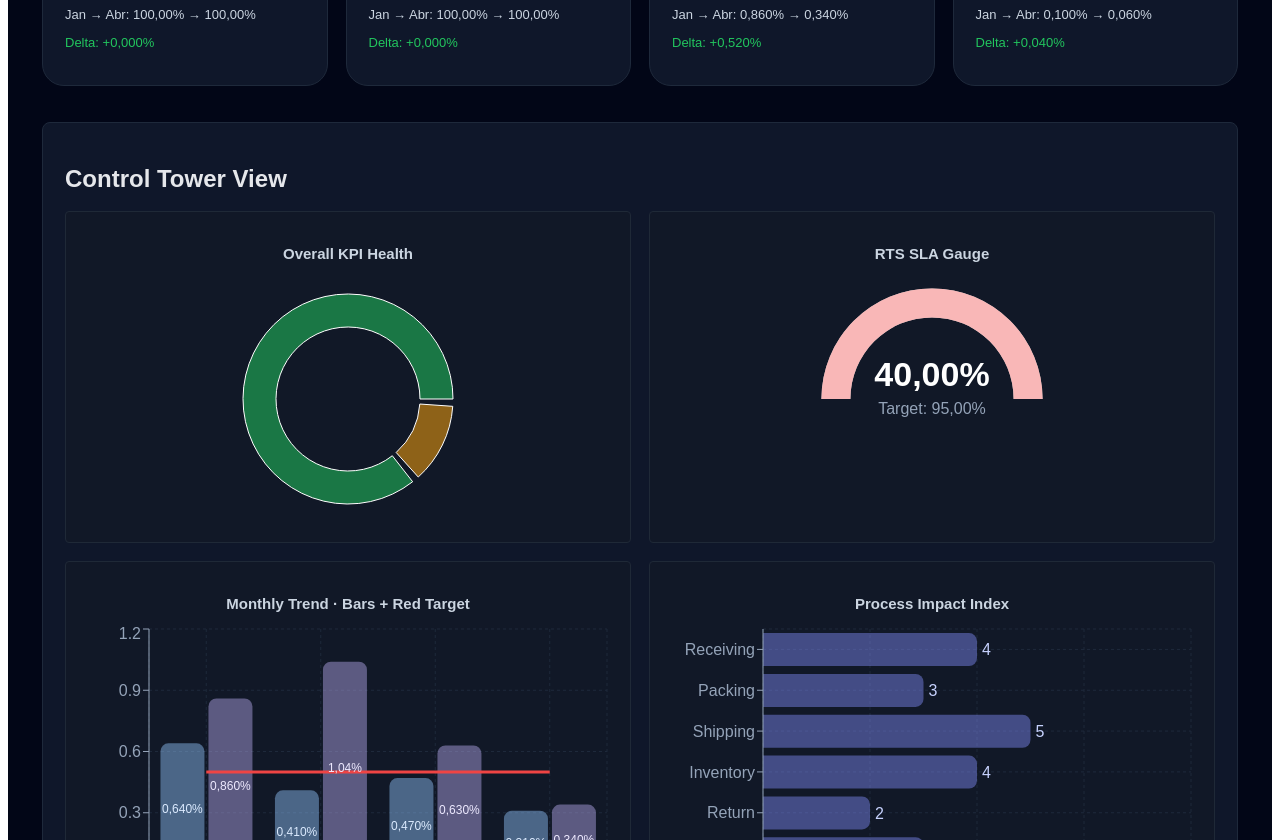
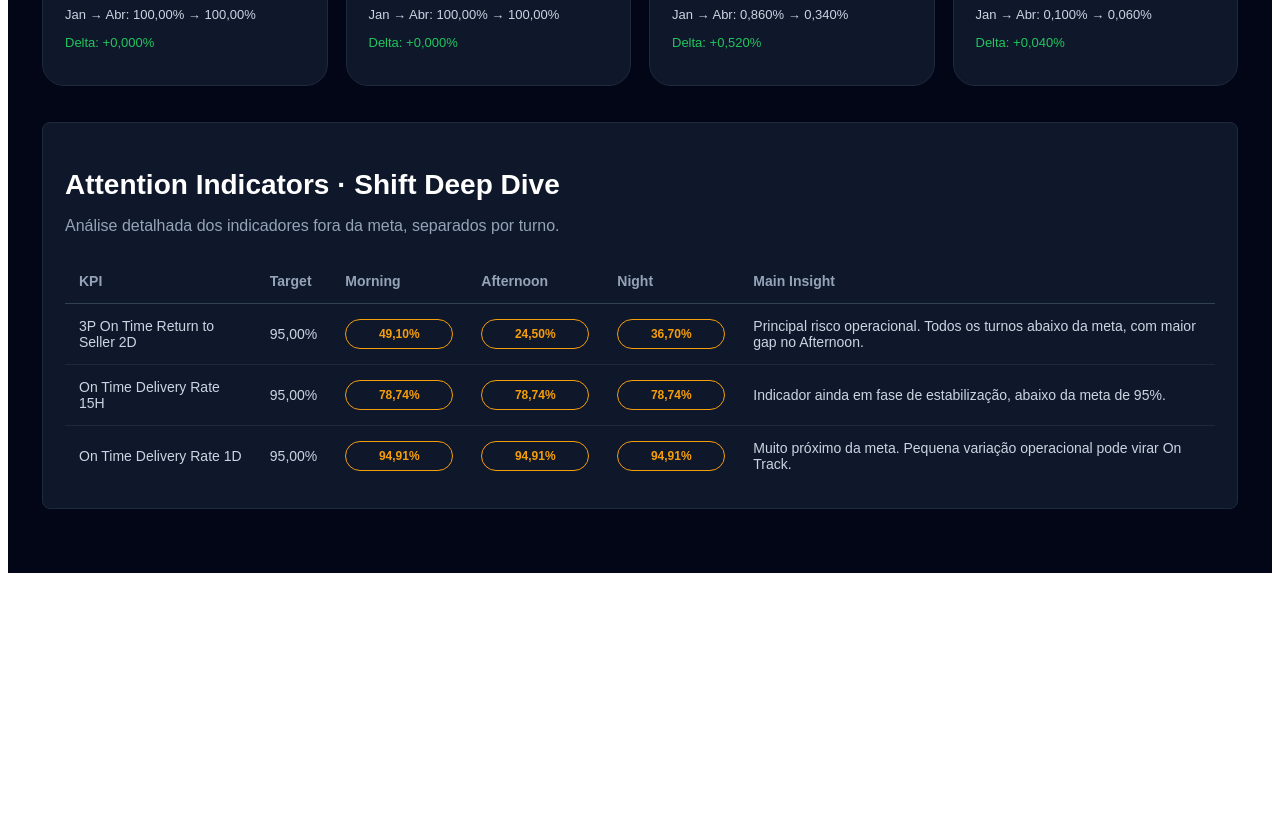
Before and after one commit to gabrielmedinaleite-hue/exception-handling-dashboard, a Next.js app: page / in a window 1280 px wide. Shown: the part 1960-2800 px from the top of the page. After the commit the page ends 2541 px from the top, so only its background shows below. Built offline with nearby package versions, Linux system fonts and the light colour scheme.

Commit message:
Update page.js

```diff
--- a/app/page.js
+++ b/app/page.js
@@ -1,22 +1,4 @@
 "use client";
-
-import {
-  ResponsiveContainer,
-  BarChart,
-  Bar,
-  XAxis,
-  YAxis,
-  Tooltip,
-  CartesianGrid,
-  ComposedChart,
-  Line,
-  PieChart,
-  Pie,
-  Cell,
-  RadialBarChart,
-  RadialBar,
-  LabelList,
-} from "recharts";
 
 const kpis = [
   { title: "Capital Loss Rate", area: "Loss", target: 0.095, jan: 0.108, feb: 0.003, mar: 0.001, apr: 0.001, value: 0.001, direction: "lower" },
@@ -43,28 +25,6 @@ const kpis = [
   { title: "Counting Coverage Rate 1 Week", area: "Inventory", target: 100.00, jan: 100, feb: 100, mar: 99.82, apr: 100, value: 100, direction: "higher" },
   { title: "IRDR", area: "Inventory", target: 0.50, jan: 0.86, feb: 1.04, mar: 0.63, apr: 0.34, value: 0.34, direction: "lower" },
   { title: "Wrongly Count", area: "Inventory", target: 1.00, jan: 0.10, feb: 0.16, mar: 0.11, apr: 0.06, value: 0.06, direction: "lower" },
-];
-
-const monthlyTrend = [
-  { month: "Jan", exception: 0.64, irdr: 0.86, lost: 0.086, target: 0.50 },
-  { month: "Fev", exception: 0.41, irdr: 1.04, lost: 0.052, target: 0.50 },
-  { month: "Mar", exception: 0.47, irdr: 0.63, lost: 0.032, target: 0.50 },
-  { month: "Abr", exception: 0.31, irdr: 0.34, lost: 0.011, target: 0.50 },
-];
-
-const shiftAnalysis = [
-  { shift: "Morning", exception: 0.35, emptyBox: 0.14, irdr: 0.08, rts: 49.1 },
-  { shift: "Afternoon", exception: 0.30, emptyBox: 0.14, irdr: 0.10, rts: 24.5 },
-  { shift: "Night", exception: 0.30, emptyBox: 0.14, irdr: 0.09, rts: 36.7 },
-];
-
-const processImpact = [
-  { process: "Receiving", value: 4 },
-  { process: "Packing", value: 3 },
-  { process: "Shipping", value: 5 },
-  { process: "Inventory", value: 4 },
-  { process: "Return", value: 2 },
-  { process: "Delivery", value: 3 },
 ];
 
 const attentionByShift = [
@@ -100,18 +60,15 @@ export default function Dashboard() {
   const onTrack = kpis.filter((k) => getStatus(k) === "On Track").length;
   const attention = kpis.length - onTrack;
 
-  const healthData = [
-    { name: "On Track", value: onTrack },
-    { name: "Attention", value: attention },
-  ];
-
   return (
     <main style={{ background: "#020617", minHeight: "100vh", color: "white", padding: "34px", fontFamily: "Arial" }}>
       <header style={{ marginBottom: "28px" }}>
         <p style={{ color: "#fb923c", fontWeight: "bold", letterSpacing: "1px" }}>
           SHEIN WHA · EXCEPTION HANDLING & INVENTORY
         </p>
-        <h1 style={{ fontSize: "44px", marginBottom: "8px" }}>Executive Scorecard Dashboard</h1>
+        <h1 style={{ fontSize: "44px", marginBottom: "8px" }}>
+          Executive Scorecard Dashboard
+        </h1>
         <p style={{ color: "#94a3b8", fontSize: "18px" }}>
           Monthly performance view · January to April · Target vs Actual
         </p>
@@ -129,82 +86,11 @@ export default function Dashboard() {
         ))}
       </section>
 
-      <section style={{ ...panel, marginBottom: "26px" }}>
-        <h2 style={sectionTitle}>Control Tower View</h2>
+      <section style={{ ...panel, marginBottom: "30px" }}>
+        <h2 style={{ fontSize: "28px", marginBottom: "8px" }}>
+          Attention Indicators · Shift Deep Dive
+        </h2>
 
-        <div style={{ display: "grid", gridTemplateColumns: "1fr 1fr", gap: "18px" }}>
-          <ChartBox title="Overall KPI Health">
-            <ResponsiveContainer width="100%" height={250}>
-              <PieChart>
-                <Pie data={healthData} dataKey="value" nameKey="name" innerRadius={72} outerRadius={105} paddingAngle={4}>
-                  <Cell fill="rgba(34,197,94,0.55)" />
-                  <Cell fill="rgba(245,158,11,0.55)" />
-                </Pie>
-                <Tooltip />
-              </PieChart>
-            </ResponsiveContainer>
-          </ChartBox>
-
-          <ChartBox title="RTS SLA Gauge">
-            <Gauge value={40} target={95} />
-          </ChartBox>
-
-          <ChartBox title="Monthly Trend · Bars + Red Target">
-            <ResponsiveContainer width="100%" height={285}>
-              <ComposedChart data={monthlyTrend}>
-                <CartesianGrid strokeDasharray="3 3" stroke="#1e293b" />
-                <XAxis dataKey="month" stroke="#94a3b8" />
-                <YAxis stroke="#94a3b8" />
-                <Tooltip />
-                <Bar dataKey="exception" name="Exception" fill="rgba(147,197,253,0.45)" radius={[8, 8, 0, 0]}>
-                  <LabelList dataKey="exception" formatter={fmt} fill="#dbeafe" fontSize={12} />
-                </Bar>
-                <Bar dataKey="irdr" name="IRDR" fill="rgba(196,181,253,0.42)" radius={[8, 8, 0, 0]}>
-                  <LabelList dataKey="irdr" formatter={fmt} fill="#ede9fe" fontSize={12} />
-                </Bar>
-                <Line dataKey="target" name="Target" stroke="#ef4444" strokeWidth={3} dot={false} />
-              </ComposedChart>
-            </ResponsiveContainer>
-          </ChartBox>
-
-          <ChartBox title="Process Impact Index">
-            <ResponsiveContainer width="100%" height={285}>
-              <BarChart data={processImpact} layout="vertical">
-                <CartesianGrid strokeDasharray="3 3" stroke="#1e293b" />
-                <XAxis type="number" stroke="#94a3b8" />
-                <YAxis dataKey="process" type="category" stroke="#94a3b8" width={90} />
-                <Tooltip />
-                <Bar dataKey="value" fill="rgba(129,140,248,0.45)" radius={[0, 8, 8, 0]}>
-                  <LabelList dataKey="value" position="right" fill="#c7d2fe" />
-                </Bar>
-              </BarChart>
-            </ResponsiveContainer>
-          </ChartBox>
-        </div>
-      </section>
-
-      <section style={{ ...panel, marginBottom: "26px" }}>
-        <h2 style={sectionTitle}>Shift Performance View</h2>
-
-        <ResponsiveContainer width="100%" height={320}>
-          <ComposedChart data={shiftAnalysis}>
-            <CartesianGrid strokeDasharray="3 3" stroke="#1e293b" />
-            <XAxis dataKey="shift" stroke="#94a3b8" />
-            <YAxis stroke="#94a3b8" />
-            <Tooltip />
-            <Bar dataKey="exception" name="Exception" fill="rgba(147,197,253,0.45)" radius={[8, 8, 0, 0]}>
-              <LabelList dataKey="exception" formatter={fmt} fill="#dbeafe" />
-            </Bar>
-            <Bar dataKey="irdr" name="IRDR" fill="rgba(196,181,253,0.42)" radius={[8, 8, 0, 0]}>
-              <LabelList dataKey="irdr" formatter={fmt} fill="#ede9fe" />
-            </Bar>
-            <Line dataKey="emptyBox" name="Empty Box" stroke="#fca5a5" strokeWidth={2} />
-          </ComposedChart>
-        </ResponsiveContainer>
-      </section>
-
-      <section style={{ ...panel, marginBottom: "30px" }}>
-        <h2 style={{ fontSize: "28px", marginBottom: "8px" }}>Attention Indicators · Shift Deep Dive</h2>
         <p style={{ color: "#94a3b8", marginBottom: "24px" }}>
           Análise detalhada dos indicadores fora da meta, separados por turno.
         </p>
@@ -221,14 +107,21 @@ export default function Dashboard() {
                 <th style={th}>Main Insight</th>
               </tr>
             </thead>
+
             <tbody>
               {attentionByShift.map((row) => (
                 <tr key={row.kpi} style={{ borderTop: "1px solid #1e293b" }}>
                   <td style={td}>{row.kpi}</td>
                   <td style={td}>{fmt(row.target)}</td>
-                  <td style={td}><ShiftPill value={row.morning} target={row.target} direction={row.direction} /></td>
-                  <td style={td}><ShiftPill value={row.afternoon} target={row.target} direction={row.direction} /></td>
-                  <td style={td}><ShiftPill value={row.night} target={row.target} direction={row.direction} /></td>
+                  <td style={td}>
+                    <ShiftPill value={row.morning} target={row.target} direction={row.direction} />
+                  </td>
+                  <td style={td}>
+                    <ShiftPill value={row.afternoon} target={row.target} direction={row.direction} />
+                  </td>
+                  <td style={td}>
+                    <ShiftPill value={row.night} target={row.target} direction={row.direction} />
+                  </td>
                   <td style={{ ...td, color: "#cbd5e1" }}>{row.comment}</td>
                 </tr>
               ))}
@@ -243,7 +136,9 @@ export default function Dashboard() {
 function TopCard({ title, value, color }) {
   return (
     <div style={{ background: "#0f172a", border: "1px solid #1e293b", borderRadius: "16px", padding: "14px 16px", minHeight: "84px" }}>
-      <p style={{ color: "#94a3b8", fontSize: "13px", marginBottom: "6px" }}>{title}</p>
+      <p style={{ color: "#94a3b8", fontSize: "13px", marginBottom: "6px" }}>
+        {title}
+      </p>
       <h2 style={{ fontSize: "28px", color, margin: 0 }}>{value}</h2>
     </div>
   );
@@ -258,43 +153,27 @@ function KpiCard({ item }) {
   return (
     <div style={{ background: "#0f172a", border: "1px solid #1e293b", borderRadius: "22px", padding: "22px" }}>
       <p style={{ color: "#94a3b8", marginBottom: "10px" }}>{item.title}</p>
-      <h2 style={{ fontSize: "32px", margin: "0 0 8px 0" }}>{fmt(item.value)}</h2>
-      <p style={{ color: "#64748b", marginBottom: "12px" }}>Target: {fmt(item.target)}</p>
+
+      <h2 style={{ fontSize: "32px", margin: "0 0 8px 0" }}>
+        {fmt(item.value)}
+      </h2>
+
+      <p style={{ color: "#64748b", marginBottom: "12px" }}>
+        Target: {fmt(item.target)}
+      </p>
+
       <span style={{ border: `1px solid ${color}`, color, padding: "6px 12px", borderRadius: "999px", fontSize: "12px", fontWeight: "bold" }}>
         {status}
       </span>
+
       <p style={{ color: "#cbd5e1", marginTop: "18px", fontSize: "13px" }}>
         Jan → Abr: {fmt(item.jan)} → {fmt(item.apr)}
       </p>
+
       <p style={{ color: deltaGood ? "#22c55e" : "#ef4444", fontSize: "13px", marginTop: "6px" }}>
-        Delta: {deltaGood ? "+" : ""}{fmt(delta)}
+        Delta: {deltaGood ? "+" : ""}
+        {fmt(delta)}
       </p>
-    </div>
-  );
-}
-
-function ChartBox({ title, children }) {
-  return (
-    <div style={{ background: "#111827", border: "1px solid #1f2937", borderRadius: "4px", padding: "18px" }}>
-      <h3 style={{ textAlign: "center", color: "#cbd5e1", fontSize: "15px", marginBottom: "12px" }}>{title}</h3>
-      {children}
-    </div>
-  );
-}
-
-function Gauge({ value, target }) {
-  const percent = Math.min(100, (value / target) * 100);
-  return (
-    <div style={{ height: "250px", position: "relative" }}>
-      <ResponsiveContainer width="100%" height="100%">
-        <RadialBarChart innerRadius="65%" outerRadius="95%" data={[{ value: percent }]} startAngle={180} endAngle={0}>
-          <RadialBar dataKey="value" fill="rgba(252,165,165,0.75)" background />
-        </RadialBarChart>
-      </ResponsiveContainer>
-      <div style={{ position: "absolute", top: "48%", left: "50%", transform: "translate(-50%, -50%)", textAlign: "center" }}>
-        <h2 style={{ fontSize: "34px", margin: 0 }}>{fmt(value)}</h2>
-        <p style={{ color: "#94a3b8", marginTop: "6px" }}>Target: {fmt(target)}</p>
-      </div>
     </div>
   );
 }
@@ -302,6 +181,7 @@ function Gauge({ value, target }) {
 function ShiftPill({ value, target, direction }) {
   const ok = direction === "lower" ? value <= target : value >= target;
   const color = ok ? "#22c55e" : "#f59e0b";
+
   return (
     <span style={{ display: "inline-block", minWidth: "86px", textAlign: "center", border: `1px solid ${color}`, color, borderRadius: "999px", padding: "7px 10px", fontWeight: "bold", fontSize: "12px" }}>
       {fmt(value)}
@@ -316,12 +196,6 @@ const panel = {
   padding: "22px",
 };
 
-const sectionTitle = {
-  fontSize: "24px",
-  marginBottom: "18px",
-  color: "#e5e7eb",
-};
-
 const th = {
   padding: "14px",
   borderBottom: "1px solid #334155",
```
